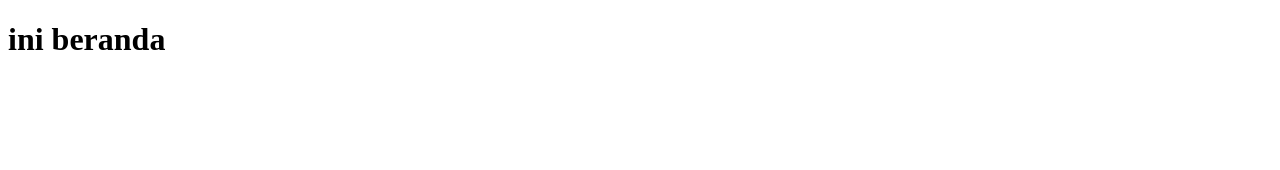
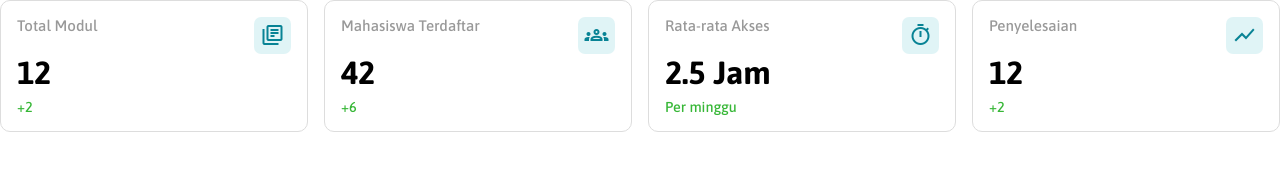
Before and after one commit to alfsyhrin/project_mikrolit, a website: page frontend/pages/beranda.html in a window 1280 px wide. Drawn offline with nearby package versions, Linux system fonts and the light colour scheme; a web font is replaced by a local one.

Commit message:
Menambahkan background pada halaman login dan registrasi, menambahkan responsivitas pada halaman utama ketika berada di HP dan Tablet, menambahkan responsivitas pada card yang ada di menu beranda

```diff
--- /dev/null
+++ b/frontend/assets/css/beranda.css
@@ -0,0 +1,89 @@
+
+/* Awal Card Beranda */
+.card-beranda-wrapper {
+  display: grid;
+  gap: 1rem;
+  grid-template-columns: 1fr; /* default mobile */
+}
+
+
+
+.card-beranda {
+  width: 100%;
+  background-color: #fff;
+  border: 1px solid var(--card-border);
+  border-radius: 10px;
+  padding: 1rem;
+}
+
+.card-beranda h2 {
+  font-size: 2rem;
+  margin-bottom: 0.5rem;
+}
+
+.card-beranda p {
+  color: var(--hijau);
+  font-size: 0.9rem;
+  font-weight: 500;
+}
+
+.icon-judul-wrapper {
+  display: flex;
+  justify-content: space-between;
+  align-items: flex-start;
+}
+
+.icon-judul-wrapper h4 {
+  color: var(--text-color);
+  font-size: 0.95rem;
+  font-weight: 500;
+  width: 80%;
+  overflow-x: hidden;
+  text-overflow: ellipsis;
+  white-space: nowrap;
+}
+
+.icon-judul-wrapper p {
+  display: flex;
+  justify-content: center;
+  align-items: center;
+  padding: 0.4rem;
+  border-radius: 7px;
+  background-color: #37b7c327;
+}
+
+.icon-judul-wrapper .material-symbols-outlined {
+  font-size: 1.5rem;
+  color: var(--secondary-color);
+}
+
+/* Responsive */
+@media (min-width: 600px) {
+  .card-beranda-wrapper {
+    grid-template-columns: repeat(2, 1fr);
+  }
+}
+
+@media (min-width: 900px) {
+  .card-beranda-wrapper {
+    grid-template-columns: repeat(3, 1fr);
+  }
+
+  .card-beranda:nth-child(4) {
+    grid-column: span 3;
+  }
+}
+
+@media (min-width: 1200px) {
+  .card-beranda-wrapper {
+    grid-template-columns: repeat(4, 1fr);
+  }
+
+  .card-beranda:nth-child(4) {
+    grid-column: span 1;
+  }
+}
+
+
+
+/* Akhir Card Beranda */
--- a/frontend/assets/css/login.css
+++ b/frontend/assets/css/login.css
@@ -1,6 +1,21 @@
-html {
+body {
+  background: linear-gradient(rgba(0,0,0,0.6), rgba(0,0,0,0.6)),
+    url('../img/rektorat_background.webp');
+  background-size: cover;
+  background-attachment: fixed;
+}
+
+/* Responsive */
+/* Mobile */
+@media (max-width: 768px) {
+  body {
+    background-attachment: scroll;
+  }
+}
+
+/* html {
   background-color: var(--background-color);
-}
+} */
 
 main {
   display: flex;
@@ -35,13 +50,15 @@ main {
 }
 
 .container-judul-aplikasi h1 {
-  color: var(--primary-color);
+  /* color: var(--primary-color); */
+  color: #fff;
   font-size: 2rem;
   margin-bottom: 0.5rem;
 }
 
 .container-judul-aplikasi p {
-  color: var(--text-color);
+  /* color: var(--text-color); */
+  color: #fff;
   font-size: 1rem;
 }
 
--- a/frontend/assets/css/main.css
+++ b/frontend/assets/css/main.css
@@ -6,7 +6,8 @@
   --background-color: #EBF4F6;
   --text-color: #999;
   --merah: #D71313;
-  --card-border: #37b7c351;
+  --card-border: #ddd;
+  --hijau: #37b737;
 }
 
 * {
--- a/frontend/assets/css/registrasi.css
+++ b/frontend/assets/css/registrasi.css
@@ -1,5 +1,12 @@
-html {
+/* html {
   background-color: var(--background-color);
+} */
+
+body {
+  background: linear-gradient(rgba(0,0,0,0.6), rgba(0,0,0,0.6)),
+    url('../img/rektorat_background.webp');
+  background-size: cover;
+  background-attachment: fixed;
 }
 
 main {
@@ -35,13 +42,15 @@ main {
 }
 
 .container-judul-aplikasi h1 {
-  color: var(--primary-color);
+  /* color: var(--primary-color); */
+  color: #fff;
   font-size: 2rem;
   margin-bottom: 0.5rem;
 }
 
 .container-judul-aplikasi p {
-  color: var(--text-color);
+  /* color: var(--text-color); */
+  color: #fff;
   font-size: 1rem;
 }
 
--- a/frontend/assets/js/api.js
+++ b/frontend/assets/js/api.js
@@ -1,4 +1,4 @@
-const API_BASE = "http://localhost:4000/api";
+const API_BASE = "https://5df7-180-243-38-182.ngrok-free.app/api";
 
 export async function loginRequest(email, password){
     const response = await fetch(API_BASE + "/login", {
--- a/frontend/pages/beranda.html
+++ b/frontend/pages/beranda.html
@@ -3,9 +3,63 @@
 <head>
   <meta charset="UTF-8">
   <meta name="viewport" content="width=device-width, initial-scale=1.0">
-  <title>Document</title>
+  <title>Beranda - Mikrolit LMS</title>
+
+  <!-- Link ke Global CSS -->
+   <link rel="stylesheet" href="../assets/css/main.css">
+
+  <!-- Link ke CSS halaman ini (beranda.css) -->
+   <link rel="stylesheet" href="../assets/css/beranda.css">
+
+   <!-- Link untuk mengakses icon material symbols -->
+    <link href="https://fonts.googleapis.com/css2?family=Material+Symbols+Outlined" rel="stylesheet">
+
+    <!-- Link untuk mengakses font google -->
+    <link rel="preconnect" href="https://fonts.googleapis.com">
+    <link rel="preconnect" href="https://fonts.gstatic.com" crossorigin>
+
+    <!-- Link untuk mengakses font 'ASAP' dari google -->
+    <link href="https://fonts.googleapis.com/css2?family=Asap:ital,wght@0,100..900;1,100..900&family=Sarina&display=swap" rel="stylesheet">
 </head>
 <body>
-  <h1>ini beranda</h1>
+  <div class="container-beranda">
+    <div class="card-beranda-wrapper">
+      <div class="card-beranda">
+        <div class="icon-judul-wrapper">
+          <h4>Total Modul</h4>
+          <p><span class="material-symbols-outlined">library_books</span></p>
+        </div>
+        <h2>12</h2>
+        <p>+2</p>
+      </div>
+
+      <div class="card-beranda">
+        <div class="icon-judul-wrapper">
+          <h4>Mahasiswa Terdaftar</h4>
+          <p><span class="material-symbols-outlined">groups</span></p>
+        </div>
+        <h2>42</h2>
+        <p>+6</p>
+      </div>
+
+      <div class="card-beranda">
+        <div class="icon-judul-wrapper">
+          <h4>Rata-rata Akses</h4>
+          <p><span class="material-symbols-outlined">timer</span></p>
+        </div>
+        <h2>2.5 Jam</h2>
+        <p>Per minggu</p>
+      </div>
+
+      <div class="card-beranda">
+        <div class="icon-judul-wrapper">
+          <h4>Penyelesaian</h4>
+          <p><span class="material-symbols-outlined">show_chart</span></p>
+        </div>
+        <h2>12</h2>
+        <p>+2</p>
+      </div>
+    </div>
+  </div>
 </body>
 </html>
```
Also changed, not shown: frontend/assets/css/dashboard.css (+59 -0 lines), frontend/dashboard.html (+85 -80 lines), frontend/assets/img/rektorat_background.webp (added).
